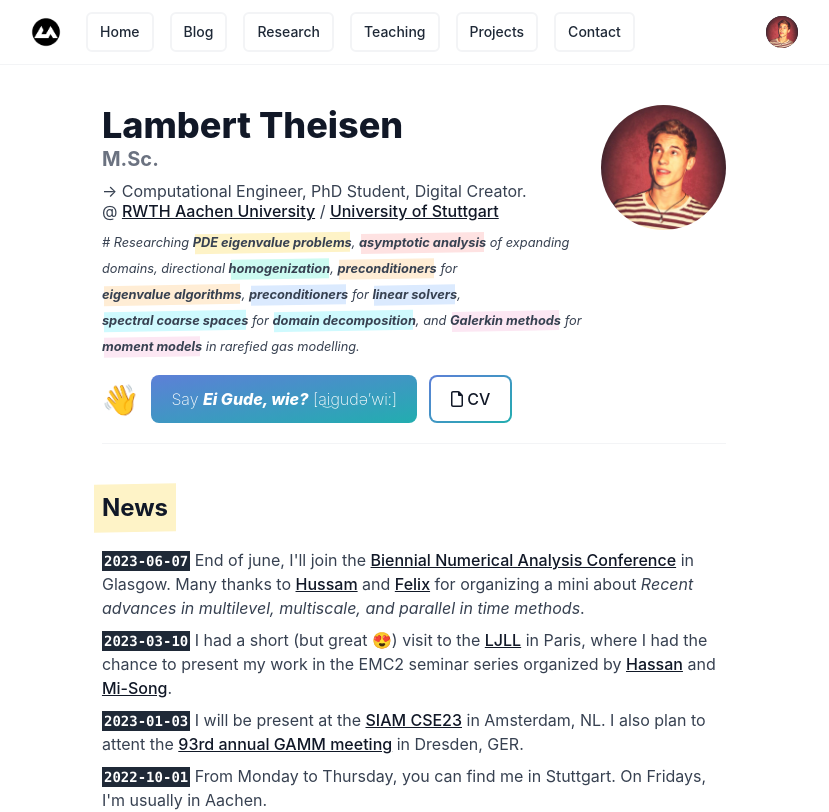
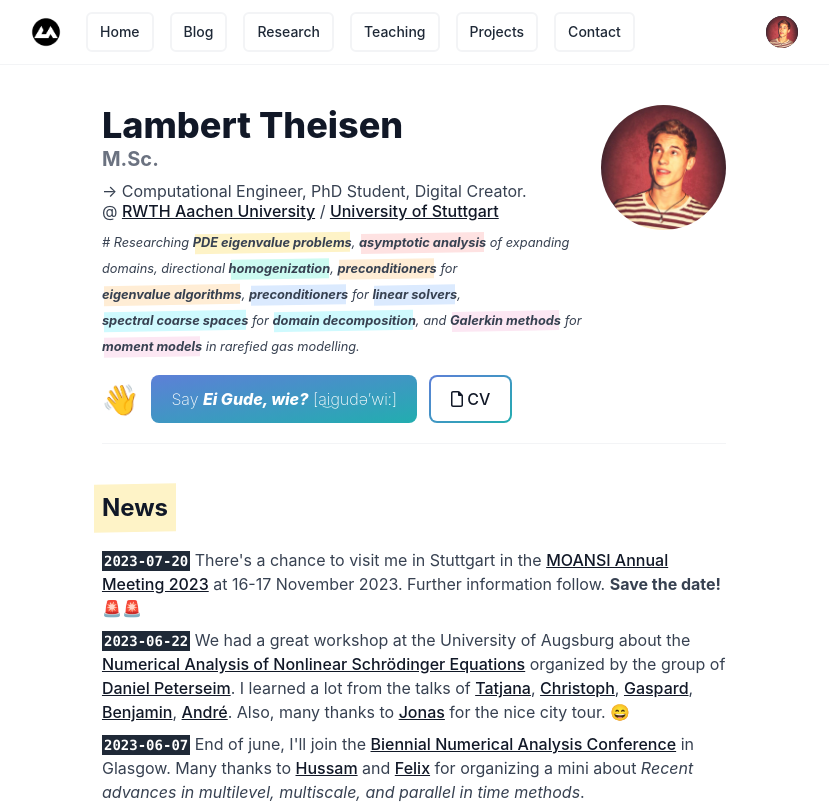
Before and after one commit to lamBOOO/thsn.dev, a Next.js app: page / in a window 1280 px wide. Shown: the top 812 px of the page, without its empty margins (226-1055 px from the left). Built offline with nearby package versions, Linux system fonts and the light colour scheme.

Commit message:
Change news and add more

```diff
--- a/app/home-page.tsx
+++ b/app/home-page.tsx
@@ -16,6 +16,45 @@ import { faBook, faBuildingColumns, faCode, faUser, faUsers, faClock } from '@fo
 import logo_me from '../public/me.jpg'
 
 import { scrollToIdNoUrlChange } from '../lib/scrolling';
+
+const news_data = [
+  {
+    date: "2023-07-20",
+    text: <>
+      There's a chance to visit me in Stuttgart in the <Link href="https://moansi.wixsite.com/gamm/2023">MOANSI Annual Meeting 2023</Link> at 16-17 November 2023. Further information follow. <b>Save the date! 🚨🚨</b>
+    </>,
+  },
+  {
+    date: "2023-06-22",
+    text: <>
+      We had a great workshop at the University of Augsburg about the <Link href="https://www.uni-augsburg.de/en/fakultaet/mntf/math/prof/numa/events/numanaschroedinger/">Numerical Analysis of Nonlinear Schrödinger Equations</Link> organized by the group of <Link href="https://www.uni-augsburg.de/de/fakultaet/mntf/math/prof/numa/team/peterseim/">Daniel Peterseim</Link>. I learned a lot from the talks of <Link href="https://www.uni-augsburg.de/de/fakultaet/mntf/math/prof/numa/team/tatjana-stykel/">Tatjana</Link>, <Link href="https://www.uni-augsburg.de/de/fakultaet/mntf/math/prof/numa/team/christoph-zimmer/">Christoph</Link>, <Link href="https://gaspardkemlin.frama.io/">Gaspard</Link>, <Link href="https://www.ians.uni-stuttgart.de/institute/team/Stamm/">Benjamin</Link>, <Link href="https://www.uni-augsburg.de/en/fakultaet/mntf/math/prof/mds/team/uschmajew/">André</Link>. Also, many thanks to <Link href="https://de.linkedin.com/in/jonas-p%C3%BCschel-b86ba4232?trk=public_profile_browsemap">Jonas</Link> for the nice city tour. 😄
+    </>,
+  },
+  {
+    date: "2023-06-07",
+    text: <>
+      End of june, I'll join the <Link href="https://numericalanalysisconference.org.uk/">Biennial Numerical Analysis Conference</Link> in Glasgow. Many thanks to <Link href="https://www.numerical.rl.ac.uk/people/h_aldaas/">Hussam</Link> and <Link href="https://giref.ulaval.ca/~fkwok/index_en.htm">Felix</Link> for organizing a mini about <i>Recent advances in multilevel, multiscale, and parallel in time methods</i>.
+    </>,
+  },
+  {
+    date: "2023-03-10",
+    text: <>
+      I had a short (but great 😍) visit to the <Link href="https://www.ljll.math.upmc.fr/?lang=fr">LJLL</Link> in Paris, where I had the chance to present my work in the EMC2 seminar series organized by <Link href="https://www.ljll.math.upmc.fr/hassan/">Hassan</Link> and <Link href="https://msdupuy.github.io">Mi-Song</Link>.
+    </>,
+  },
+  {
+    date: "2023-01-03",
+    text: <>
+      I will be present at the <Link href="https://www.siam.org/conferences/cm/conference/cse23">SIAM CSE23</Link> in Amsterdam, NL. I also plan to attent the <Link href="https://jahrestagung.gamm-ev.de/annual-meeting-2023">93rd annual GAMM meeting</Link> in Dresden, GER.
+    </>,
+  },
+  {
+    date: "2023-06-07",
+    text: <>
+      From Monday to Thursday, you can find me in Stuttgart. On Fridays, I'm usually in Aachen.
+    </>,
+  },
+]
 
 const publication_data = [
   {
@@ -329,27 +368,13 @@ export default function Home({ allPostsData }: any) {
         <span className="before:block before:absolute before:-inset-2 before:-skew-y-1 before:bg-amber-100 relative inline-block"><span className="relative">News</span></span>
       </h2>
       <span className='grid columns-1 gap-2 pl-0 leading-6'>
-        <span className="pl-0">
-          <b className='font-mono font-bold bg-gray-800 text-white p-0.5 text-sm'>2023-06-07</b>
-          {" "}
-          End of june, I'll join the <Link href="https://numericalanalysisconference.org.uk/">Biennial Numerical Analysis Conference</Link> in Glasgow. Many thanks to <Link href="https://www.numerical.rl.ac.uk/people/h_aldaas/">Hussam</Link> and <Link href="https://giref.ulaval.ca/~fkwok/index_en.htm">Felix</Link> for organizing a mini about <i>Recent advances in multilevel, multiscale, and parallel in time methods</i>.
-        </span>
-        <span className="pl-0">
-          <b className='font-mono font-bold bg-gray-800 text-white p-0.5 text-sm'>2023-03-10</b>
-          {" "}
-          I had a short (but great 😍) visit to the <Link href="https://www.ljll.math.upmc.fr/?lang=fr">LJLL</Link> in Paris, where I had the chance to present my work in the EMC2 seminar series organized by <Link href="https://www.ljll.math.upmc.fr/hassan/">Hassan</Link> and <Link href="https://msdupuy.github.io">Mi-Song</Link>.
-        </span>
-        <span className="pl-0">
-          <b className='font-mono font-bold bg-gray-800 text-white p-0.5 text-sm'>2023-01-03</b>
-          {" "}
-          I will be present at the <Link href="https://www.siam.org/conferences/cm/conference/cse23">SIAM CSE23</Link> in Amsterdam, NL. I also plan to attent the <Link href="https://jahrestagung.gamm-ev.de/annual-meeting-2023">93rd annual GAMM meeting</Link> in Dresden, GER.
-        </span>
-        {" "}
-        <span className="pl-0">
-          <b className='font-mono font-bold bg-gray-800 text-white p-0.5 text-sm'>2022-10-01</b>
-          {" "}
-          From Monday to Thursday, you can find me in Stuttgart. On Fridays, I'm usually in Aachen.
-        </span>
+        {news_data.map(({ id, date, text }: any) => (
+          <span className="pl-0" key={id}>
+            <b className='font-mono font-bold bg-gray-800 text-white p-0.5 text-sm'>{date}</b>
+            {" "}
+            {text}
+          </span>
+        ))}
       </span>
     </aside>
 
```
